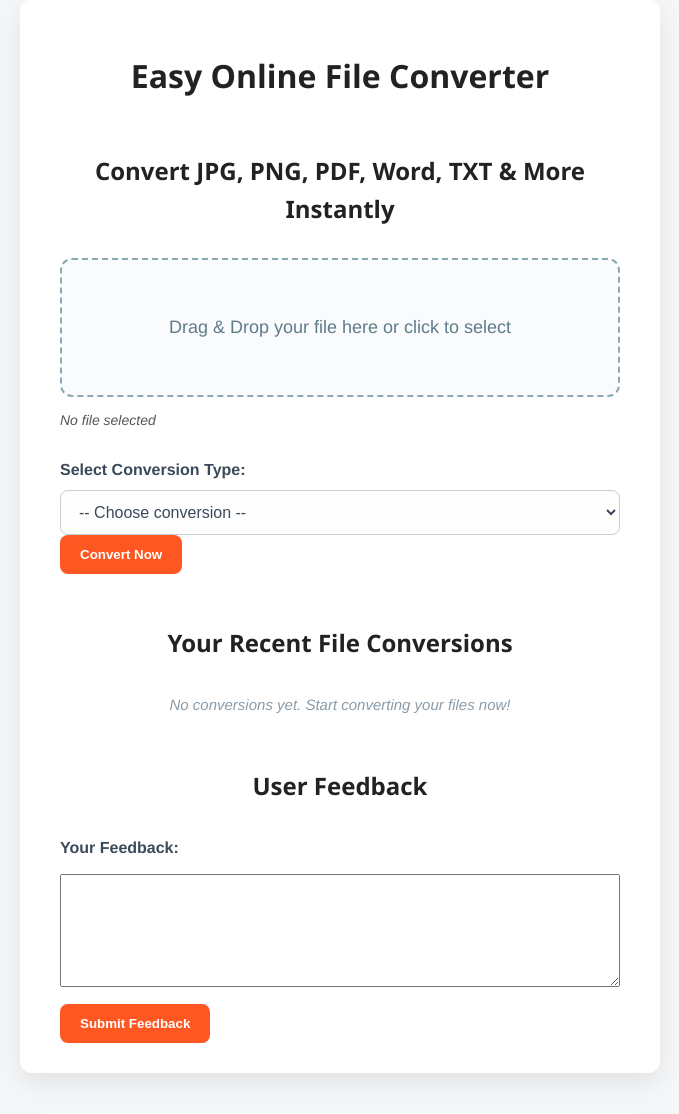
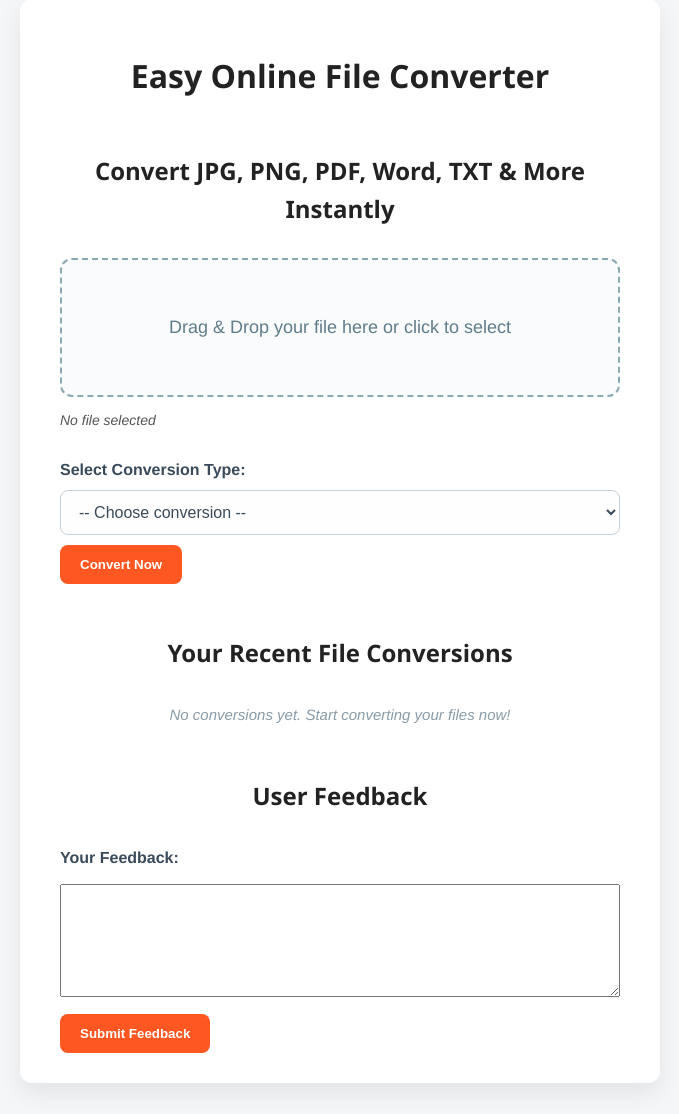
Before and after one commit to Judewakim/file-format-converter, a Flask app: page / in a window 1280 px wide. Shown: the part 41-1155 px from the top of the page, without its empty margins (300-979 px from the left). Run offline with Flask 3, Linux system fonts and the light colour scheme.

Commit message:
Day 7.1: design tweak

```diff
--- a/templates/index.html
+++ b/templates/index.html
@@ -52,7 +52,7 @@
         <div id="progress-bar"></div>
       </div>
 
-      <button type="submit">Convert Now</button>
+      <button type="submit" style="margin-top:10px;">Convert Now</button>
     </form>
 
     <section id="history-section">
```
